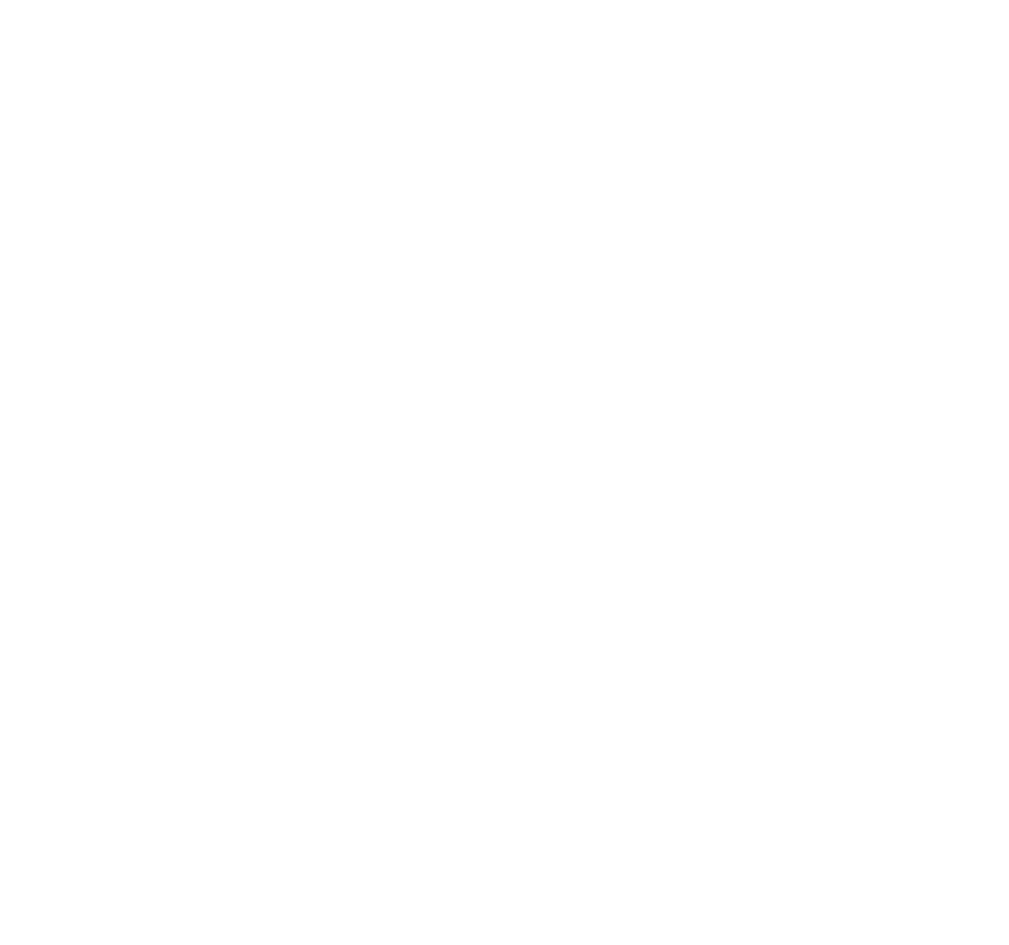
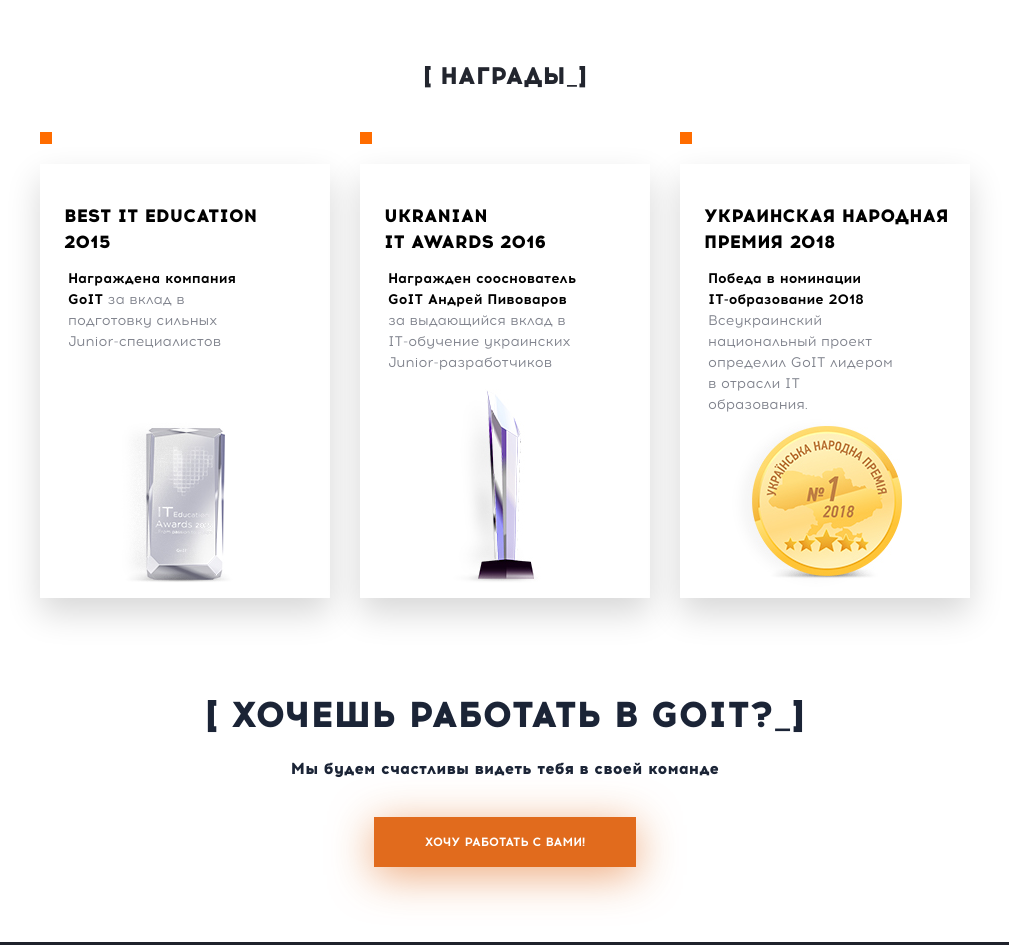
Before and after one commit to Saytoss/horoshaya_teem, a website: page src/index.html in a window 1280 px wide. Shown: the whole page, without its empty margins (135-1144 px from the left). Before the commit the page ends 800 px from the top, so only its background shows below. Drawn offline with nearby package versions, Linux system fonts and the light colour scheme; files that its build step writes are made by us from their sources; files whose address does not match are found by name.

Commit message:
section6-7

```diff
--- a/src/html/section_6.html
+++ b/src/html/section_6.html
@@ -0,0 +1,22 @@
+<section class="rewards">
+    <div class="rewards__container">
+    <h2 class="rewards__title">[ Награды_]</h2>
+    <ul class="rewards__list">
+        <li class="rewards__list-item">
+            <h3 class="rewards__list-item-title">Best IT Eduсation  2015</h3>
+            <p class="rewards__list-item-text"><b class="blackbold">Награждена компания GoIT</b> за вклад в подготовку сильных Junior-специалистов</p>
+            <img src="../images/reward1.jpg" alt="bestITrewards" class="rewards__list-item-img" width="112" height="161">
+        </li>
+        <li class="rewards__list-item">
+            <h3 class="rewards__list-item-title">Ukranian <span class="span"> IT Awards 2016 </span></h3>
+            <p class="rewards__list-item-text"><b class="blackbold"> Награжден сооснователь GoIT Андрей Пивоваров </b> за выдающийся вклад в IT-обучение украинских Junior-разработчиков</p>
+            <img src="../images/reward2.jpg" alt="ItAwards" class="rewards__list-item-img" width="88" height="192">
+        </li>
+        <li class="rewards__list-item">
+            <h3 class="rewards__list-item-title">Украинская Народная Премия 2018</h3>
+            <p class="rewards__list-item-text"><b class="blackbold">Победа в номинации <span class="span">IT-образование 2018</span> </b>  Всеукраинский национальный проект определил GoIT лидером в отрасли IT образования.</p>
+            <img src="../images/reward3.jpg" alt="Украинская Премия" class="rewards__list-item-img" width="170" height="168">
+        </li>
+    </ul>
+</div>
+</section>
--- a/src/html/section_7.html
+++ b/src/html/section_7.html
@@ -0,0 +1,7 @@
+<section class="work">
+    <div class="work__container">
+        <h2 class="work__title">[ Хочешь работать в GoIT?_]</h2>
+        <p class="work__text">Мы будем счастливы видеть тебя в своей команде</p>
+        <button class="work__button">хочу работать с вами!</button>
+    </div>
+</section>
--- a/src/index.html
+++ b/src/index.html
@@ -11,6 +11,7 @@
   </head>
 
   <body>
+    <main>
     //=./html/header.html
     //=./html/section_1.html
     //=./html/section_2.html
@@ -19,6 +20,7 @@
     //=./html/section_5.html
     //=./html/section_6.html
     //=./html/section_7.html
+  </main>
     <!-- Сюда будет всталена ссылка на файл скриптов -->
     <!-- inject:js -->
     <!-- endinject -->
--- a/src/sass/base.scss
+++ b/src/sass/base.scss
@@ -1,7 +1,13 @@
 html {
   box-sizing: border-box;
 }
-
+body {
+  padding-bottom: 64px;
+  background-color: #1f222b;
+}
+main {
+  background-color: #fff;
+}
 *,
 *::before,
 *::after {
@@ -22,14 +28,14 @@
   max-width: 100%;
   height: auto;
 }
-@media (min-width:768) {
-  .container{
+@media (min-width:768px) {
+  .container {
   width: 718px;
 }
 }
 
-@media (min-width:1200) {
-  .container{
+@media (min-width:1024px) {
+  .container {
   width: 1072px;
 }
 }
--- a/src/sass/helpers/fonts.scss
+++ b/src/sass/helpers/fonts.scss
@@ -11,15 +11,15 @@
     font-family: "Acrom";
     font-style: normal;
     font-weight: 700;
-    src: local('Acrom-Bolt'), local('Acrom-Bolt'),
-        url('../fonts/Acrom-Bolt.woff') format('woff'),
-        url('../fonts/Acrom-Bolt.woff2') format('woff2')
+    src: local('Acrom-Bold'), local('Acrom-Bold'),
+        url('../fonts/Acrom-Bold.woff') format('woff'),
+        url('../fonts/Acrom-Bold.woff2') format('woff2')
 }
 @font-face {
     font-family: "Acrom";
     font-style: normal;
     font-weight: 800;
-    src: local('Acrom-ExtraBolt'), local('Acrom-ExtraBolt'),
+    src: local('Acrom-ExtraBold'), local('Acrom-ExtraBold'),
         url('../fonts/Acrom-ExtraBold.woff') format('woff'),
         url('../fonts/Acrom-ExtraBold.woff2') format('woff2')
 }
--- a/src/sass/sections/section_6.scss
+++ b/src/sass/sections/section_6.scss
@@ -0,0 +1,153 @@
+.rewards__title {
+    padding-top: 33px;
+    font-size: 20px;
+    font-family: $main-font;
+    color: rgb(34, 37, 46);
+    font-weight: 800;
+    text-transform: uppercase;
+    line-height: 2;
+    text-align: center;
+    margin-bottom: 18px;
+    padding-bottom: 32px;
+}
+.rewards__list {
+    display: flex;
+    flex-wrap: wrap;
+    justify-content: center;
+    counter-reset: rewards_counter;
+    &-item {
+        width: 225px;
+        background-color:#fff;
+        box-shadow: 0px 15px 32px 0px rgba(0, 0, 0, 0.16);
+        height: 465px;
+        position: relative;
+
+        &:last-child .rewards__list-item-text {
+            margin-bottom: 4px;
+
+        }
+        &::before {
+            content: "";
+            display: block;
+            position: absolute;
+            background-color: $main-color;
+            width: 12px;
+            height: 12px;
+            top: -24px;
+        }
+        &::after {
+            counter-increment: rewards_counter;
+            content: "0" counter(rewards_counter) ;
+            font-size: 70px;
+            font-family: "Montserrat";
+            color: rgb(246, 246, 246);
+            font-weight: bold;
+            line-height: 1.2;
+            position: absolute;
+            top: -52px;
+            left: 20px;
+            z-index: -1;
+        }
+        &-title {
+            padding-top: 40px;
+            padding-left: 24px;
+            font-size: 18px;
+            font-family: $main-font;
+            color: rgb(0, 0, 0);
+            font-weight: 800;
+            text-transform: uppercase;
+            line-height: 1.444;
+            margin-bottom: 12px;
+        }
+        &-text {
+            font-size: 14px;
+            font-family: $main-font;
+            color: #7f828c;
+            font-weight: 400;
+            line-height: 1.5;
+            padding-left: 28px;
+            margin-bottom: 16px;
+            width: 218px;
+        }
+        &-img {
+            transform: translateX(-8px);
+           margin: 0 auto;
+        }
+    }
+}
+.blackbold {
+    color: rgb(0, 0, 0);
+}
+.span {
+    display: block;
+}
+
+@media (max-width: 767px)  {
+    .rewards__container {
+        width: 320px;
+    }
+    .rewards__list-item:first-child {
+        height: 414px;
+    }
+    .rewards__list-item:not(:last-child) {
+        margin-bottom: 64px;
+    }
+    .rewards__list{
+        padding-bottom: 36px;
+    }
+}
+ @media (min-width: 768px ) {
+     .rewards__title {
+         padding-top: 42px;
+        font-size: 24px;
+        line-height: 1.667;
+        margin-bottom: 24px;
+     }
+     .rewards__list-item:not(:last-child) {
+         margin-right: 20px;
+     }
+    .rewards__list {
+        padding-bottom: 44px;
+        line-height: 1.667;
+    }
+    .rewards__list-item:first-child .rewards__list-item-text {
+        margin-bottom: 66px;
+    }
+ }
+ @media (max-width: 1199px) {
+     .rewards__list-item {
+         height: 465px;
+     }
+     .rewards__list-item-title {
+        width: 156px;
+     }
+ }
+ @media (min-width: 1024px) {
+    .rewards__title {
+        padding-top: 56px;
+        margin-bottom: 36px;
+    }
+    .rewards__list {
+        margin: 0 auto;
+        width: 930px;
+        &-item {
+            width: 290px;
+            height: 434px;
+            &::before {
+                top: -32px;
+            }
+        }
+    }
+    .rewards__list-item:not(:last-child) {
+        margin-right: 30px;
+    }
+    .rewards__list-item:first-child .rewards__list-item-text {
+        margin-bottom: 70px;
+    }
+    .rewards__list-item-title {
+        width: 244px;
+    }
+    .rewards__list-item-title {
+        width: 269px;
+     }
+ }
--- a/src/sass/sections/section_7.scss
+++ b/src/sass/sections/section_7.scss
@@ -0,0 +1,67 @@
+.work__title {
+    margin: 0 auto;
+    padding-top: 26px;
+    text-align: center;
+    font-size: 20px;
+    font-family: $main-font;
+    color: rgb(27, 36, 54);
+    font-weight: 800;
+    text-transform: uppercase;
+    line-height: 1.7;
+    margin-bottom: 12px;
+}
+.work__text {
+    font-size: 16px;
+    font-family: $main-font;
+    color: rgb(27, 36, 54);
+    font-weight: 800;
+    line-height: 1.563;
+    text-align: center;
+    margin: 0 auto;
+    margin-bottom: 28px;
+}
+.work__button {
+    margin: 0 auto;
+    display: block;
+    border: none;
+    background-color: rgb(225, 107, 29);
+    box-shadow: 0px 8px 43px 0px rgba(225, 107, 29, 0.59);
+    width: 262px;
+    height: 50px;
+    font-size: 12px;
+    font-family: $main-font;
+    color: rgb(255, 255, 255);
+    font-weight: bold;
+    text-transform: uppercase;
+    line-height: 4;
+}
+.work {
+    padding-bottom: 75px;
+}
+@media (max-width: 767px)  {
+    .work__container {
+        width: 320px;
+    }
+    .work__title {
+        width: 220px;
+    }
+    .work__text {
+        width: 250px;
+    }
+}
+@media (min-width: 768px) {
+    .work__title {
+        padding-top: 40px;
+        font-size: 36px;
+        line-height: 0.944;
+        margin-bottom: 24px;
+    }
+    .work__text {
+        margin-bottom: 36px;
+    }
+}
+@media (min-width: 1024px) {
+.work__title {
+    padding-top: 56px;
+}
+}
```
Also changed, not shown: src/images/reward1.jpg (added), src/images/reward2.jpg (added), src/images/reward3.jpg (added).
